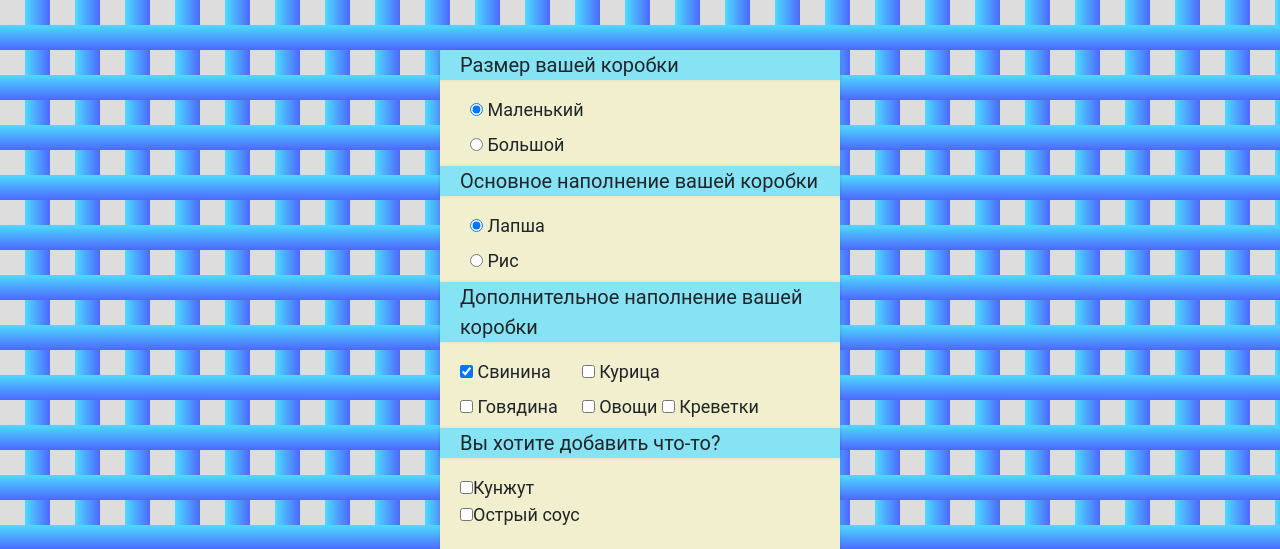
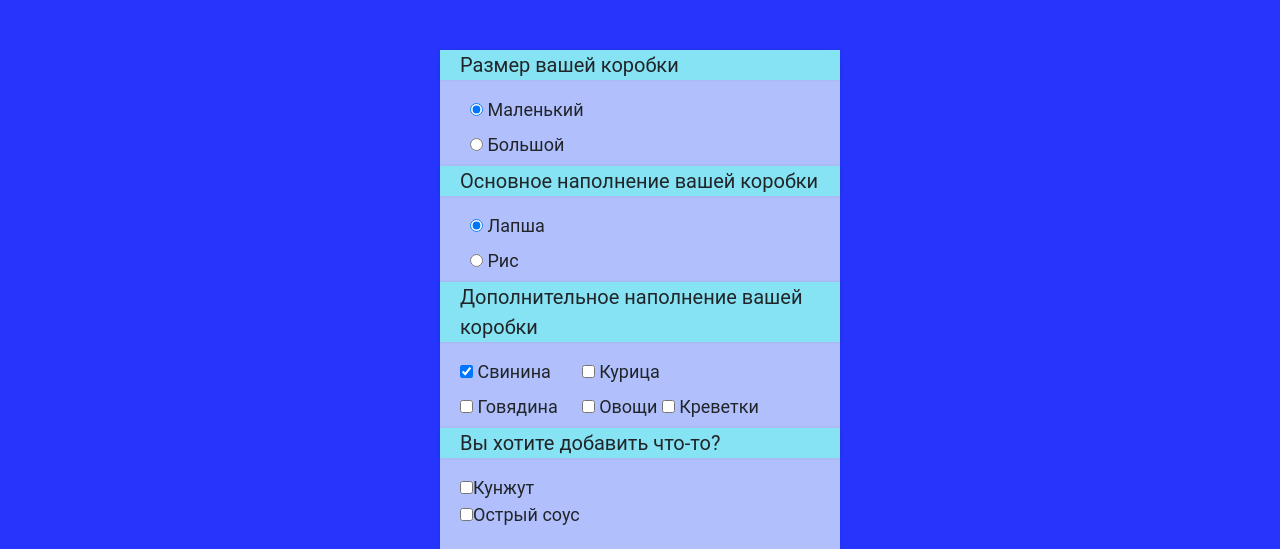
Before and after one commit to Elizaveta1303/EG, a plain HTML site: page calculmenu/calculmenu.html in a window 1280 px wide. Shown: the top 549 px of the page. Drawn offline with nearby package versions, Linux system fonts and the light colour scheme.

Commit message:
first commit

```diff
--- a/calculmenu/calculmenu.js
+++ b/calculmenu/calculmenu.js
@@ -28,7 +28,7 @@ var wok ={
         fats:1,
         carbohydrates:38
      },
-     pig : {
+     pork : {
         prise:60,
         calories: 135,
         proteins:8,
@@ -36,7 +36,7 @@ var wok ={
         carbohydrates:19
     },
 
-    meet : {
+    beef : {
         prise:80,
         calories:115,
         proteins:7,
@@ -111,7 +111,7 @@ var wok ={
         wok.result(this.prise,this.calories,this.proteins,this.fats,this.carbohydrates);
 
     },
-    result: function(prise,calories){
+    result: function(prise,calories, proteins, fats, carbohydrates){
         document.getElementById("prise").innerHTML = prise;
         document.getElementById("calories").innerHTML = calories;
         document.getElementById("proteins").innerHTML = proteins;
@@ -131,5 +131,5 @@ var wok ={
         e.preventDefault();
         var size_=document.querySelector('input[name="size"]:checked').value;
         var base_=document.querySelector('input[name="base"]:checked').value;
-        wok.calculate(size_, base_ );
+        wok.calculate(size_, base_);
     })
--- a/calculmenu/style.css
+++ b/calculmenu/style.css
@@ -6,14 +6,7 @@ html {
   body {
     font-family: Roboto;
     background-size: 50px 50px;
-    background-color: #ddd;
-    background-image: -webkit-linear-gradient(transparent 50%, rgb(77, 219, 255) 50%, rgb(77, 104, 255)),
-                  -webkit-linear-gradient(0deg, transparent 50%, rgb(77, 219, 255) 50%, rgb(77, 104, 255));
-    background-image: -moz-linear-gradient(transparent 50%, rgb(77, 219, 255) 50%, rgb(77, 104, 255)),
-                  -moz-linear-gradient(0deg, transparent 50%, rgb(77, 219, 255) 50%, rgb(77, 104, 255));
-    background-image: linear-gradient(transparent 50%, rgb(77, 219, 255) 50%, rgb(77, 104, 255)),
-                  linear-gradient(90deg, transparent 50%, rgb(77, 219, 255) 50%, rgb(77, 104, 255));
-    display: flex;
+    background-color: rgb(39, 53, 252);
     justify-content: center;
   }
   .radio_buttons_container {
@@ -31,7 +24,7 @@ html {
     height: 650px;
     width: 400px;
     margin: 50px auto;
-    background:#f1efcd;
+    background:#b1c0fc;
     box-shadow: 0 0 3px rgba(0, 0, 0, 0.1);
     border-radius: 20px;
     -webkit-border-radius: 20px;
```
